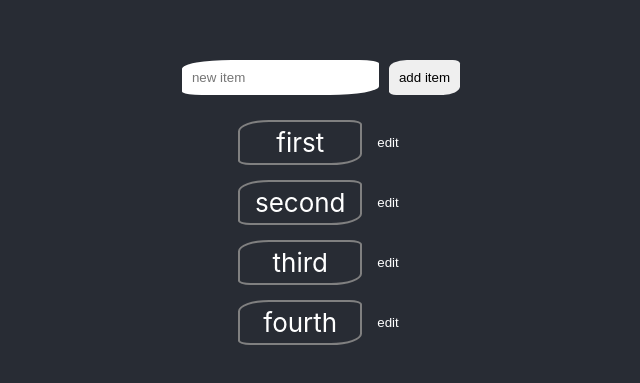
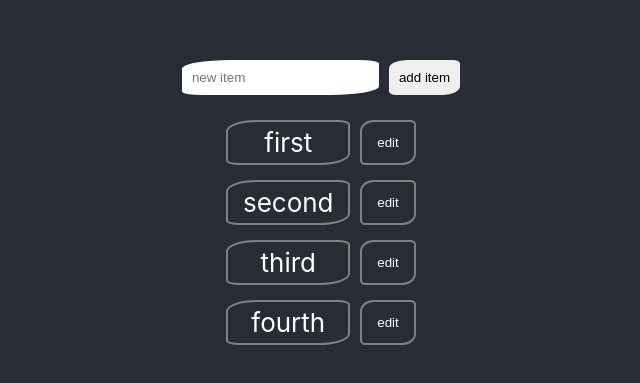
Before and after one commit to piramidonwitch/dragdrop-app, a React (Create React App) app: page / in a window 1280 px wide. Shown: the part 193-576 px from the top of the page, without its empty margins (319-959 px from the left). Built offline with nearby package versions, Linux system fonts and the light colour scheme.

Commit message:
update build for gh-pages

```diff
--- a/src/App.css
+++ b/src/App.css
@@ -24,12 +24,13 @@
 }
 
 .btn {
-  border: 0px solid gray;
-  border-radius: 5px;
-  padding: 5px;
+  border: 2px solid gray;
+  border-radius: 25% 10%;
+  padding: 5px 15px;
   margin-left: 10px;
   background-color: transparent;
   color: white;
+
 }
 
 form {
@@ -43,16 +44,16 @@ ul {
 }
 
 input, .submitBtn {
-
   border: 2px;
   border-radius: 25% 10%;
   padding: 10px;
   margin: 5px;
 }
 
-input, textarea, input:active, textarea:active {outline:none;}
 
 
+
+input, textarea, input:active, textarea:active {outline:none;}
 
 p {
   margin: 0;
```
